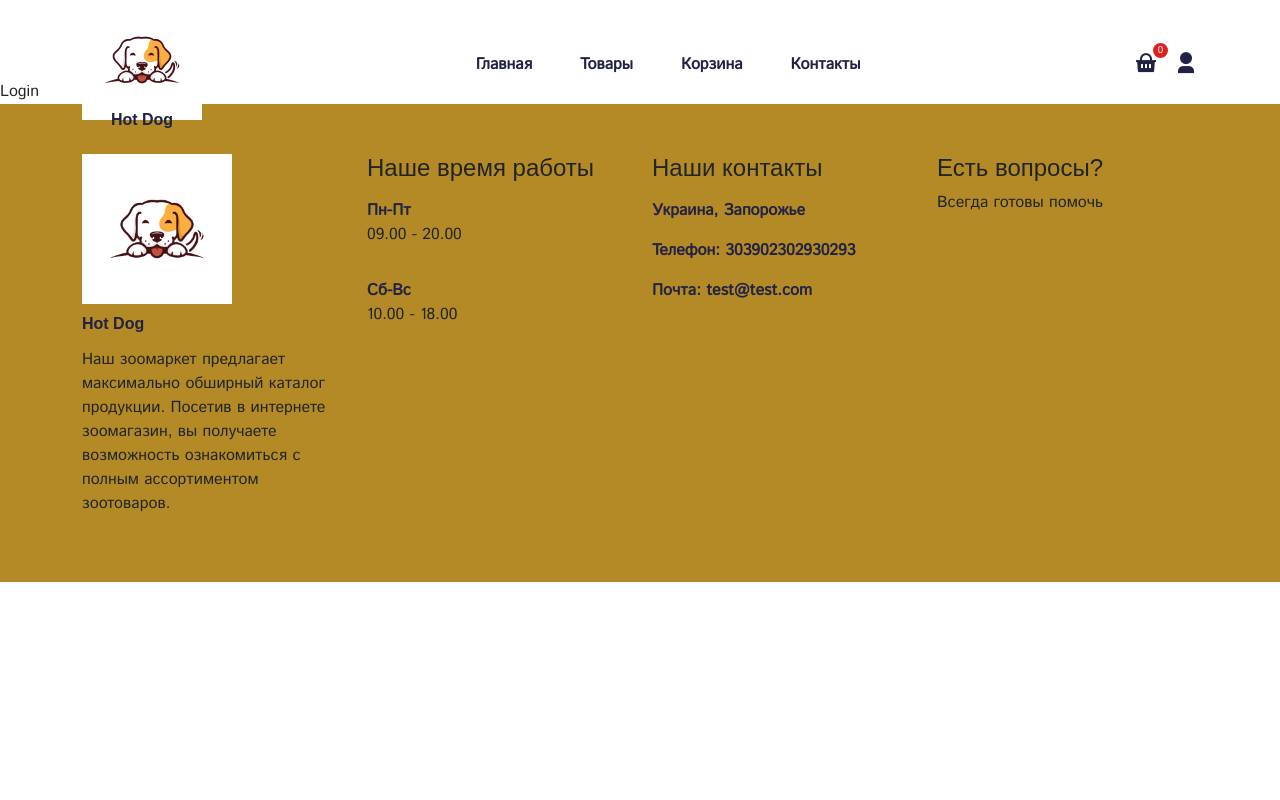
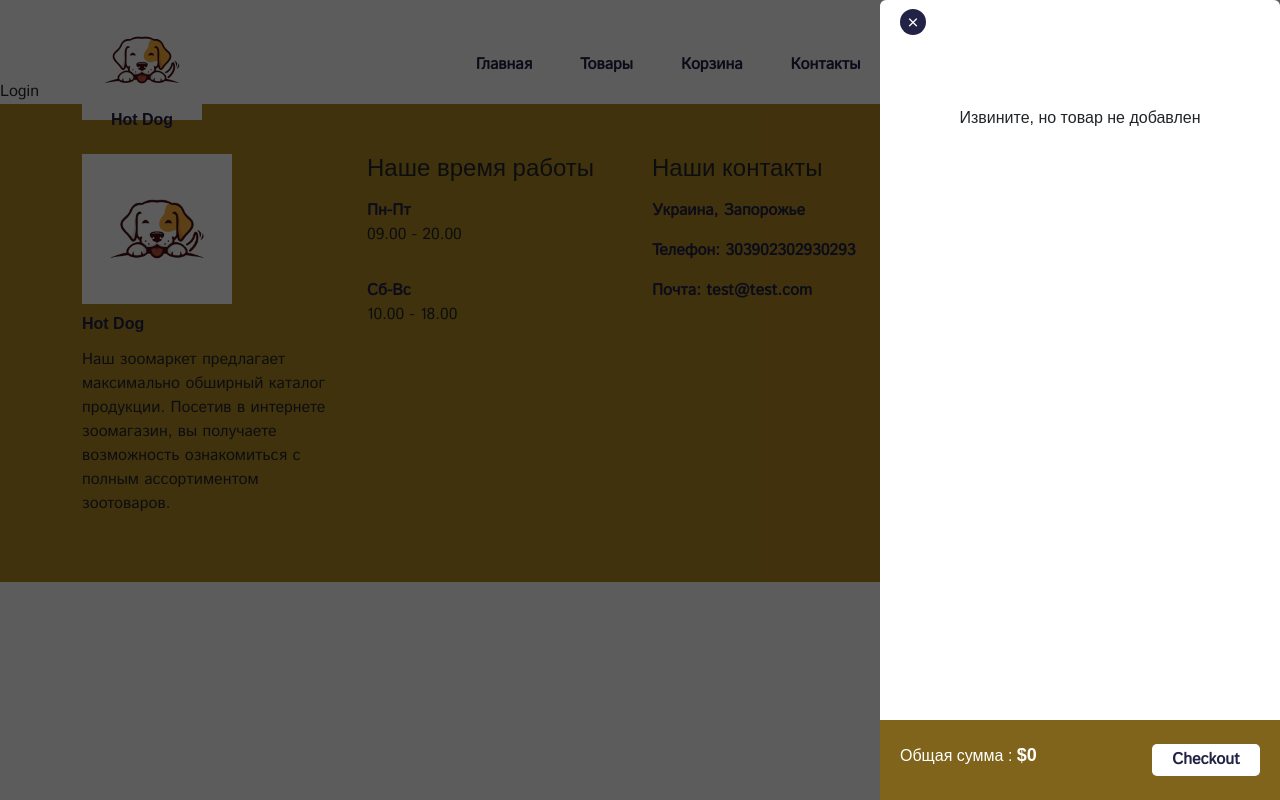
Before and after one commit to deniskots/animal-food-cart, a React (Create React App) app: page /login in a window 1280 px wide. Built offline with nearby package versions, Linux system fonts and the light colour scheme; a web font is replaced by a local one.

Commit message:
корзина

```diff
--- a/src/components/Hl/Hel.js
+++ /dev/null
@@ -1,12 +0,0 @@
-import React from 'react';
-
-const Helmet = (props) => {
-    document.title = 'Animal delicious app -' + props.title
-    return (
-        <div className='w-100'>
-            {props.children}
-        </div>
-    );
-};
-
-export default Helmet;
--- a/src/components/Layout/Layout.js
+++ b/src/components/Layout/Layout.js
@@ -3,11 +3,13 @@ import Header from "../Header/Header";
 
 import Footer from "../Footer/Footer";
 import Routes from "../../routes/Routers";
+import ShopCart from "../shopCart/ShopCart";
 
 const Layout = () => {
     return (
         <div>
             <Header/>
+            <ShopCart/>
             <div>
                 <Routes/>
             </div>
--- a/src/components/product-cart/ProductCart.jsx
+++ b/src/components/product-cart/ProductCart.jsx
@@ -1,8 +1,9 @@
 import React from "react";
 import { Link } from "react-router-dom";
-import '../../styles/product-cart.css';
 import {useDispatch} from "react-redux";
 import {cartActions} from '../../redux/slices/cartSlice'
+
+import '../../styles/product-cart.css';
 
 
 const ProductCard = (props) => {
--- /dev/null
+++ b/src/components/shopCart/ShopCart.jsx
@@ -0,0 +1,44 @@
+import React from 'react';
+import {Link} from "react-router-dom";
+import {ListGroup} from "react-bootstrap";
+import ShopCartItem from "./ShopCartItem";
+import {useSelector} from "react-redux";
+import '../../styles/shopCart.css'
+
+const ShopCart = () => {
+    const cartProducts = useSelector((state) => state.cart.cartItems);
+    const totalAmount = useSelector((state) => state.cart.totalAmount);
+
+    return (
+        <div className="cart__container">
+            <ListGroup className="cart">
+                <div className="cart__close">
+          <span>
+            <i className="ri-close-fill"></i>
+          </span>
+                </div>
+                <div className="cart__item-list">
+                    {cartProducts.length === 0 ? (
+                        <h6 className="text-center mt-5">Извините, но товар не добавлен</h6>
+                    ) : (
+                        cartProducts.map((item, index) => (
+                            <ShopCartItem item={item} key={index}/>
+                        ))
+                    )}
+                </div>
+
+                <div className="cart__bottom d-flex align-items-center justify-content-between">
+                    <h6>
+                        Общая сумма : <span>${totalAmount}</span>
+                    </h6>
+                    <button>
+                        <Link to="/checkout" >
+                            Checkout
+                        </Link>
+                    </button>
+                </div>
+            </ListGroup>
+        </div>
+    );
+};
+export default ShopCart;
--- /dev/null
+++ b/src/components/shopCart/ShopCartItem.jsx
@@ -0,0 +1,40 @@
+import React from 'react';
+import {useDispatch} from "react-redux";
+import {ListGroup} from "react-bootstrap";
+import '../../styles/shopCartItem.css'
+
+const ShopCartItem = ({item}) => {
+    const { id, title, price, image01, quantity, totalPrice } = item;
+    const dispatch = useDispatch();
+    return (
+        <ListGroup.Item className="border-0 cart__item">
+            <div className="cart__item-info d-flex gap-2">
+                <img src={image01} alt="product-img" />
+
+                <div className="cart__product-info w-100 d-flex align-items-center gap-4 justify-content-between">
+                    <div>
+                        <h6 className="cart__product-title">{title}</h6>
+                        <p className=" d-flex align-items-center gap-5 cart__product-price">
+                            {quantity}x <span>${totalPrice}</span>
+                        </p>
+                        <div className=" d-flex align-items-center justify-content-between increase__decrease-btn">
+              <span className="increase__btn">
+                <i class="ri-add-line"></i>
+              </span>
+                            <span className="quantity">{quantity}</span>
+                            <span className="decrease__btn" >
+                <i class="ri-subtract-line"></i>
+              </span>
+                        </div>
+                    </div>
+
+                    <span className="delete__btn" >
+            <i class="ri-close-line"></i>
+          </span>
+                </div>
+            </div>
+        </ListGroup.Item>
+    );
+};
+
+export default ShopCartItem;
--- a/src/pages/Home.jsx
+++ b/src/pages/Home.jsx
@@ -1,5 +1,4 @@
 import React, {useEffect, useState} from 'react';
-import Helmet from '../components/Hl/Hel.js';
 import {Col, Container, ListGroup, Row} from "react-bootstrap";
 import homeImg from '../assets/images/home-img.jpg';
 import homeImg2 from '../assets/images/home-img02.jpg';
@@ -58,7 +57,7 @@ const Home = () => {
 
 
     return (
-        <Helmet title='Home'>
+        <>
             <section>
                 <Container>
                     <Row>
@@ -222,7 +221,9 @@ const Home = () => {
                     </Row>
                 </Container>
             </section>
-        </Helmet>
+        </>
+
+
     );
 };
 
--- a/src/redux/slices/cartSlice.js
+++ b/src/redux/slices/cartSlice.js
@@ -39,5 +39,5 @@ const cartSlice = createSlice({
     },
 })
 
-export const cartActions = cartSlice.actions
+export const cartActions = cartSlice.actions;
 export const cartReducer = cartSlice.reducer;
--- /dev/null
+++ b/src/styles/shopCart.css
@@ -0,0 +1,78 @@
+.cart__container {
+    position: fixed;
+    top: 0;
+    left: 0;
+    width: 100%;
+    height: 100%;
+    background: rgba(0, 0, 0, 0.639);
+    z-index: 99999;
+}
+
+.cart {
+    position: absolute;
+    top: 0;
+    right: 0;
+    width: 400px;
+    height: 100%;
+    background: #fff;
+    z-index: 999999;
+}
+
+.cart__close {
+    width: 100%;
+    height: 60px;
+
+    padding: 10px 20px;
+}
+
+.cart__close span i {
+    font-size: 16px;
+    background: #212245;
+    padding: 5px;
+    border-radius: 50%;
+    color: #fff;
+    cursor: pointer;
+}
+.cart__item-list {
+    height: calc(100vh - 140px);
+    overflow-y: scroll;
+}
+
+.cart__bottom {
+    position: absolute;
+    bottom: 0;
+    left: 0;
+    padding: 5px 20px;
+    width: 100%;
+    height: 80px;
+    background: #80641b;
+}
+
+.cart__bottom h6 {
+    font-size: 16px;
+    color: #fff;
+}
+
+.cart__bottom h6 span {
+    font-size: 18px;
+    font-weight: 600;
+}
+
+.cart__bottom button {
+    border: none;
+    padding: 4px 20px;
+    border-radius: 5px;
+    background: #fff;
+    color: #212245;
+}
+
+.cart__bottom button a {
+    color: #212245;
+    font-weight: 600;
+}
+
+@media only screen and (max-width: 576px) {
+    .cart {
+        width: 300px !important;
+    }
+}
--- /dev/null
+++ b/src/styles/shopCartItem.css
@@ -0,0 +1,47 @@
+.cart__item-info img {
+    width: 35px;
+    height: 35px;
+    object-fit: cover;
+}
+
+.cart__product-title {
+    font-size: 13px;
+    font-weight: 600;
+}
+
+.cart__product-price {
+    font-size: 13px;
+}
+
+.cart__product-price span {
+    font-size: 0.9rem;
+    font-weight: 600;
+    color: #df2020;
+}
+
+.increase__decrease-btn {
+    background: #fde4e4;
+    padding: 2px 5px;
+    border-radius: 5px;
+}
+
+.increase__btn,
+.decrease__btn {
+    cursor: pointer;
+}
+
+.delete__btn {
+    font-size: 17px;
+    font-weight: 600;
+}
+
+.cart__item {
+    margin-bottom: 15px;
+    border-bottom: 1px solid #fde4e4;
+}
+
+@media only screen and (max-width: 576px) {
+    .delete__btn {
+        font-size: 16px;
+    }
+}
```
